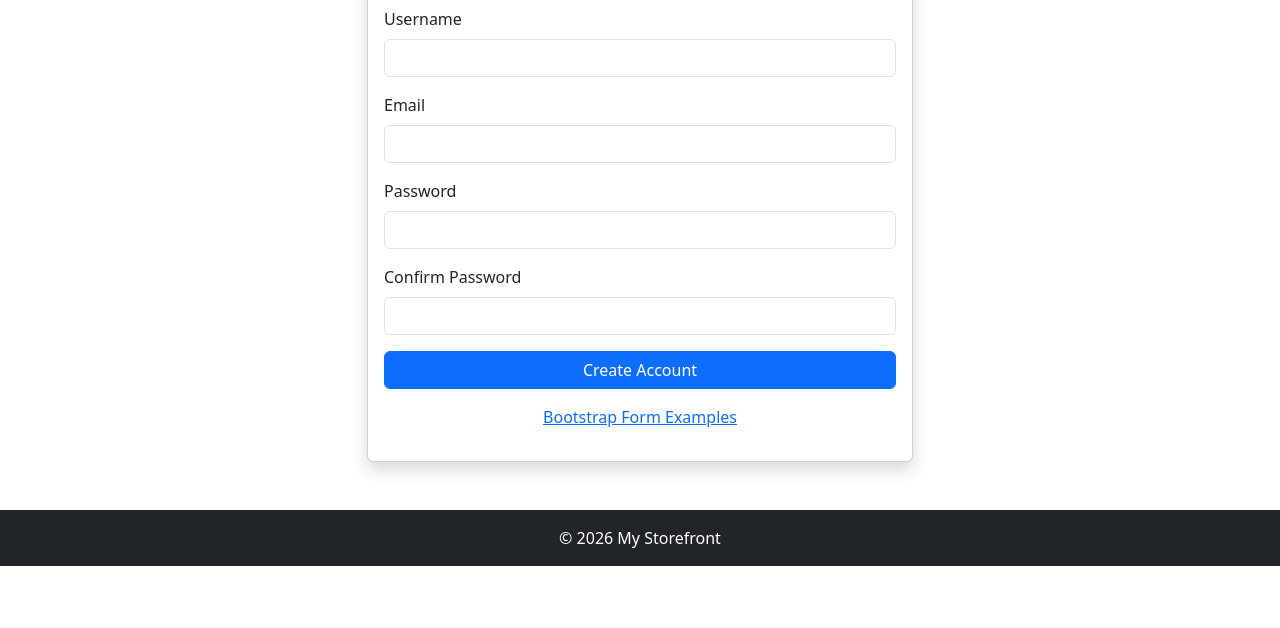
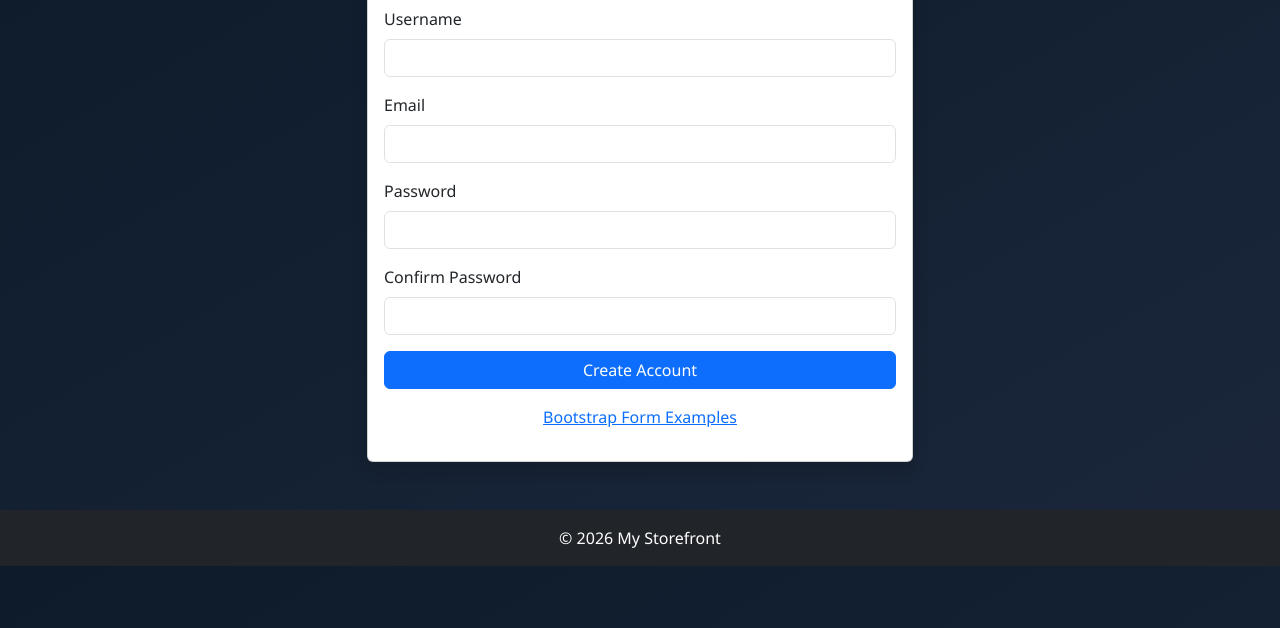
Before and after one commit to adrianvin1108-cmyk/web-storefront, a plain HTML site: page signup.html in a window 1280 px wide. Shown: the part 172-800 px from the top of the page. Drawn offline with nearby package versions, Linux system fonts and the light colour scheme.

Commit message:
Update signup.html

```diff
--- a/signup.html
+++ b/signup.html
@@ -8,7 +8,8 @@
     <!-- Bootstrap CDN -->
     <link href="https://cdn.jsdelivr.net/npm/bootstrap@5.3.2/dist/css/bootstrap.min.css" rel="stylesheet">
 </head>
-
+ <link rel="stylesheet" href="styles.css">
+</head>
 <body>
 
 <!-- NAVBAR -->
```
